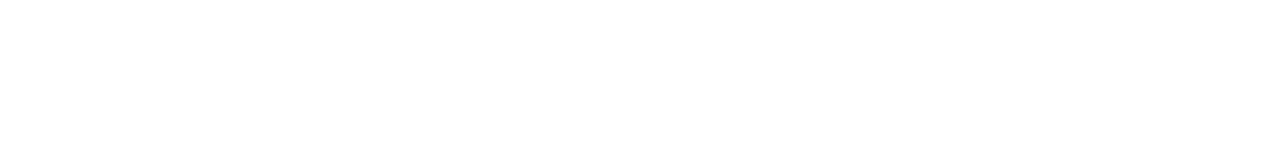
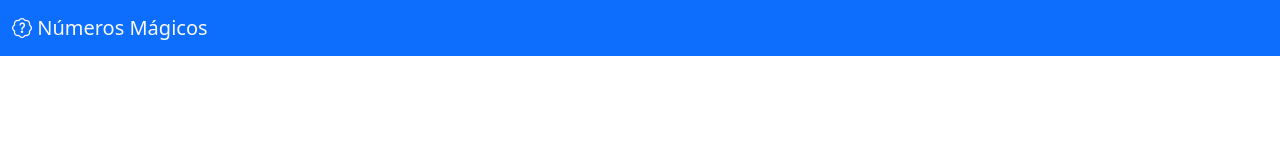
Before and after one commit to anasoledad/tp5-ejercicio1-js, a plain HTML site: page index.html in a window 1280 px wide. Drawn offline with nearby package versions, Linux system fonts and the light colour scheme.

Commit message:
Se agregó navbar

```diff
--- a/index.html
+++ b/index.html
@@ -5,11 +5,21 @@
     <meta http-equiv="X-UA-Compatible" content="IE=edge">
     <meta name="viewport" content="width=device-width, initial-scale=1.0">
     <link href="https://cdn.jsdelivr.net/npm/bootstrap@5.3.0-alpha2/dist/css/bootstrap.min.css" rel="stylesheet" integrity="sha384-aFq/bzH65dt+w6FI2ooMVUpc+21e0SRygnTpmBvdBgSdnuTN7QbdgL+OapgHtvPp" crossorigin="anonymous">
+    <link rel="stylesheet" href="https://cdn.jsdelivr.net/npm/bootstrap-icons@1.10.3/font/bootstrap-icons.css">
     <link rel="stylesheet" href="css/style.css">
     <title>Ejercicio 1: Números mágicos</title>
 </head>
 <body>
-    <header></header>
+    <header>
+        <nav class="navbar bg-primary text-center">
+            <div class="container-fluid">
+              <a class="navbar-brand text-light" href="index.html">
+                <i class="bi bi-patch-question text-light"></i>
+                Números Mágicos
+              </a>
+            </div>
+          </nav>
+    </header>
     <main></main>
     <footer></footer>
     <script src="https://cdn.jsdelivr.net/npm/bootstrap@5.3.0-alpha2/dist/js/bootstrap.bundle.min.js" integrity="sha384-qKXV1j0HvMUeCBQ+QVp7JcfGl760yU08IQ+GpUo5hlbpg51QRiuqHAJz8+BrxE/N" crossorigin="anonymous"></script>
```
